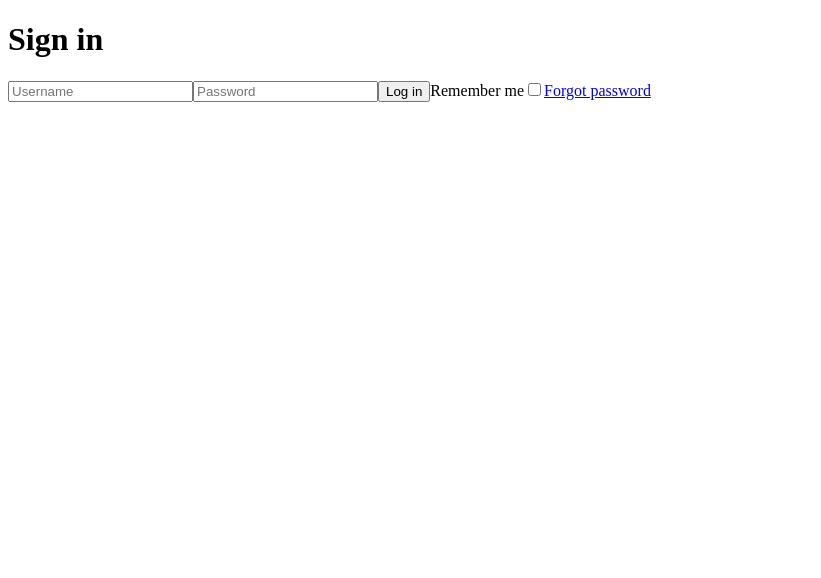
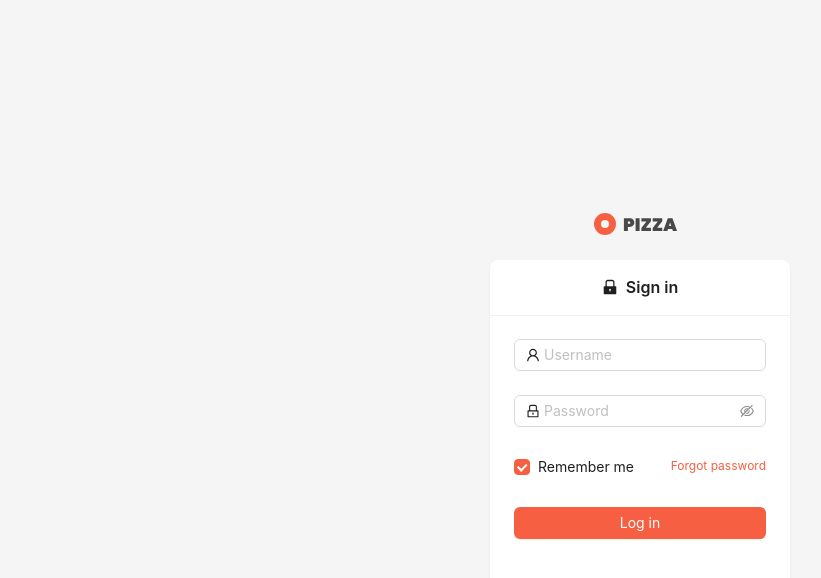
Before and after one commit to DeepakBarwal/mernspace-admin-ui, a React (Vite) app: page /auth/login in a window 1280 px wide. Shown: the top 578 px of the page, without its empty margins (0-821 px from the left). Built offline with nearby package versions, Linux system fonts and the light colour scheme.

Commit message:
add: login form

```diff
--- a/package.json
+++ b/package.json
@@ -11,6 +11,7 @@
     "test": "vitest --watch"
   },
   "dependencies": {
+    "antd": "^5.22.7",
     "react": "^18.3.1",
     "react-dom": "^18.3.1",
     "react-router": "^7.1.1"
--- /dev/null
+++ b/src/components/icons/Logo.tsx
@@ -0,0 +1,17 @@
+export default function Logo() {
+  return (
+    <svg
+      width="93"
+      height="23"
+      viewBox="0 0 93 23"
+      fill="none"
+      xmlns="http://www.w3.org/2000/svg"
+    >
+      <path
+        d="M40.322 9.63C40.322 10.434 40.136 11.166 39.764 11.826C39.392 12.474 38.84 12.99 38.108 13.374C37.388 13.758 36.512 13.95 35.48 13.95H33.896V18H29.9V5.256H35.48C37.04 5.256 38.234 5.652 39.062 6.444C39.902 7.236 40.322 8.298 40.322 9.63ZM35.03 10.8C35.858 10.8 36.272 10.41 36.272 9.63C36.272 8.85 35.858 8.46 35.03 8.46H33.896V10.8H35.03ZM45.5855 5.256V18H41.5895V5.256H45.5855ZM51.8182 14.814H56.9302V18H47.3902V14.994L52.4302 8.424H47.3902V5.256H56.9302V8.262L51.8182 14.814ZM63.1561 14.814H68.2681V18H58.7281V14.994L63.7681 8.424H58.7281V5.256H68.2681V8.262L63.1561 14.814ZM78.238 16.074H73.99L73.36 18H69.166L73.828 5.256H78.436L83.08 18H78.868L78.238 16.074ZM77.266 13.068L76.114 9.522L74.962 13.068H77.266Z"
+        fill="#484848"
+      />
+      <circle cx="11" cy="11" r="7.5" stroke="#F65F42" strokeWidth="7" />
+    </svg>
+  );
+}
--- a/src/index.css
+++ b/src/index.css
@@ -0,0 +1,4 @@
+#login-form-forgot {
+  padding-top: 6px;
+  font-size: 12px;
+}
--- a/src/main.tsx
+++ b/src/main.tsx
@@ -1,11 +1,22 @@
 import { StrictMode } from "react";
 import { createRoot } from "react-dom/client";
+import "antd/dist/reset.css";
 import "./index.css";
 import { RouterProvider } from "react-router";
 import { router } from "./router";
+import { ConfigProvider } from "antd";
 
 createRoot(document.getElementById("root")!).render(
   <StrictMode>
-    <RouterProvider router={router} />
+    <ConfigProvider
+      theme={{
+        token: {
+          colorPrimary: "#F65F42",
+          colorLink: "#F65F42",
+        },
+      }}
+    >
+      <RouterProvider router={router} />
+    </ConfigProvider>
   </StrictMode>
 );
--- a/src/pages/login/login.tsx
+++ b/src/pages/login/login.tsx
@@ -1,13 +1,97 @@
+import { Button, Card, Checkbox, Flex, Form, Input, Layout, Space } from "antd";
+import { LockFilled, LockOutlined, UserOutlined } from "@ant-design/icons";
+import Logo from "../../components/icons/Logo";
+
 export default function LoginPage() {
   return (
     <>
-      <h1>Sign in</h1>
-      <input type="text" placeholder="Username" />
-      <input type="password" placeholder="Password" />
-      <button>Log in</button>
-      <label htmlFor="remember-me">Remember me</label>
-      <input id="remember-me" type="checkbox" />
-      <a href="#">Forgot password</a>
+      <Layout
+        style={{
+          height: "100vh",
+          display: "grid",
+          placeItems: "center",
+        }}
+      >
+        <Space direction="vertical" align="center" size="large">
+          <Layout.Content
+            style={{
+              display: "flex",
+              justifyContent: "center",
+              alignItems: "center",
+            }}
+          >
+            <Logo />
+          </Layout.Content>
+
+          <Card
+            bordered={false}
+            style={{
+              width: 300,
+            }}
+            title={
+              <Space
+                style={{
+                  width: "100%",
+                  fontSize: 16,
+                  justifyContent: "center",
+                }}
+              >
+                <LockFilled />
+                Sign in
+              </Space>
+            }
+          >
+            <Form initialValues={{ remember: true }}>
+              <Form.Item
+                name="username"
+                rules={[
+                  {
+                    required: true,
+                    message: "Please input your Username",
+                  },
+                  {
+                    type: "email",
+                    message: "Email is not valid",
+                  },
+                ]}
+              >
+                <Input prefix={<UserOutlined />} placeholder="Username" />
+              </Form.Item>
+              <Form.Item
+                name="password"
+                rules={[
+                  {
+                    required: true,
+                    message: "Please input your password",
+                  },
+                ]}
+              >
+                <Input.Password
+                  prefix={<LockOutlined />}
+                  placeholder="Password"
+                />
+              </Form.Item>
+              <Flex justify="space-between">
+                <Form.Item name="remember" valuePropName="checked">
+                  <Checkbox>Remember me</Checkbox>
+                </Form.Item>
+                <a id="login-form-forgot" href="#">
+                  Forgot password
+                </a>
+              </Flex>
+              <Form.Item>
+                <Button
+                  type="primary"
+                  htmlType="submit"
+                  style={{ width: "100%" }}
+                >
+                  Log in
+                </Button>
+              </Form.Item>
+            </Form>
+          </Card>
+        </Space>
+      </Layout>
     </>
   );
 }
```
Also changed, not shown: setupTest.ts (+18 -0 lines), 1 other file (tests, documents, lock files or other folders).
